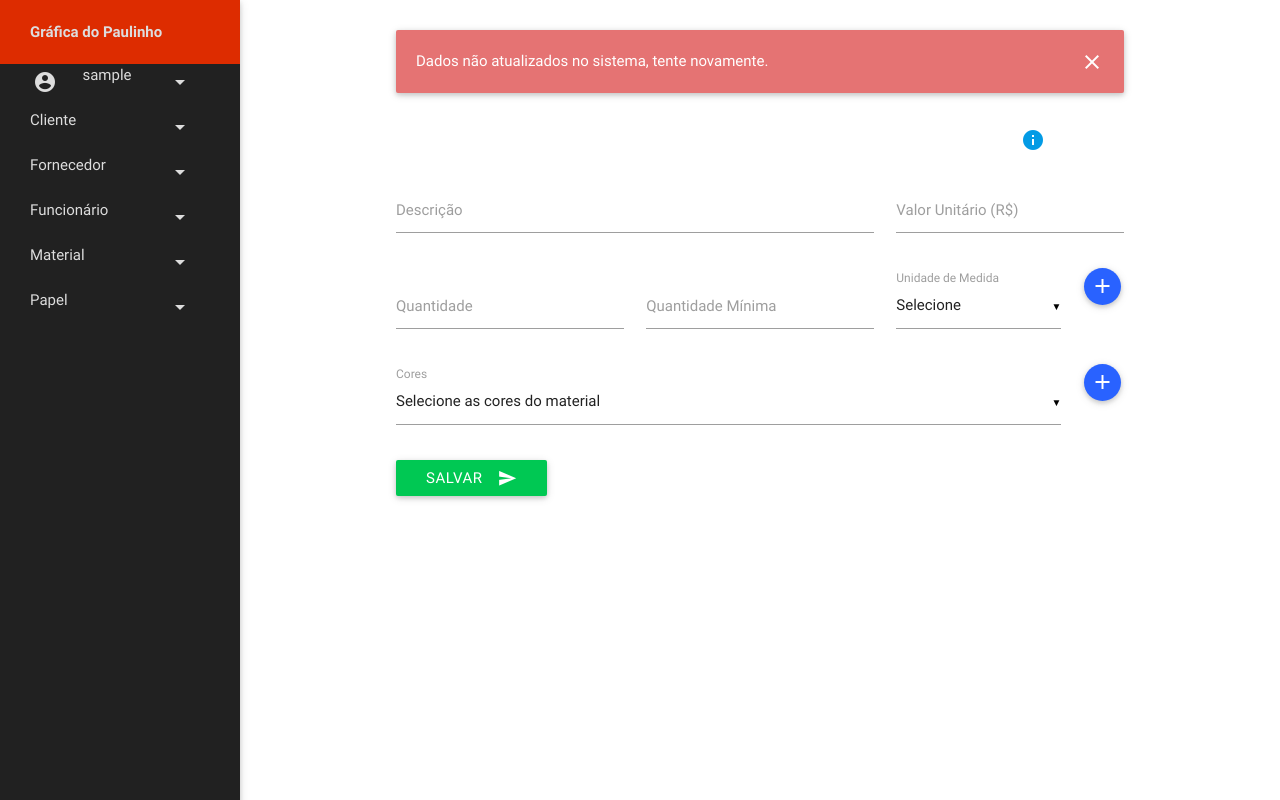
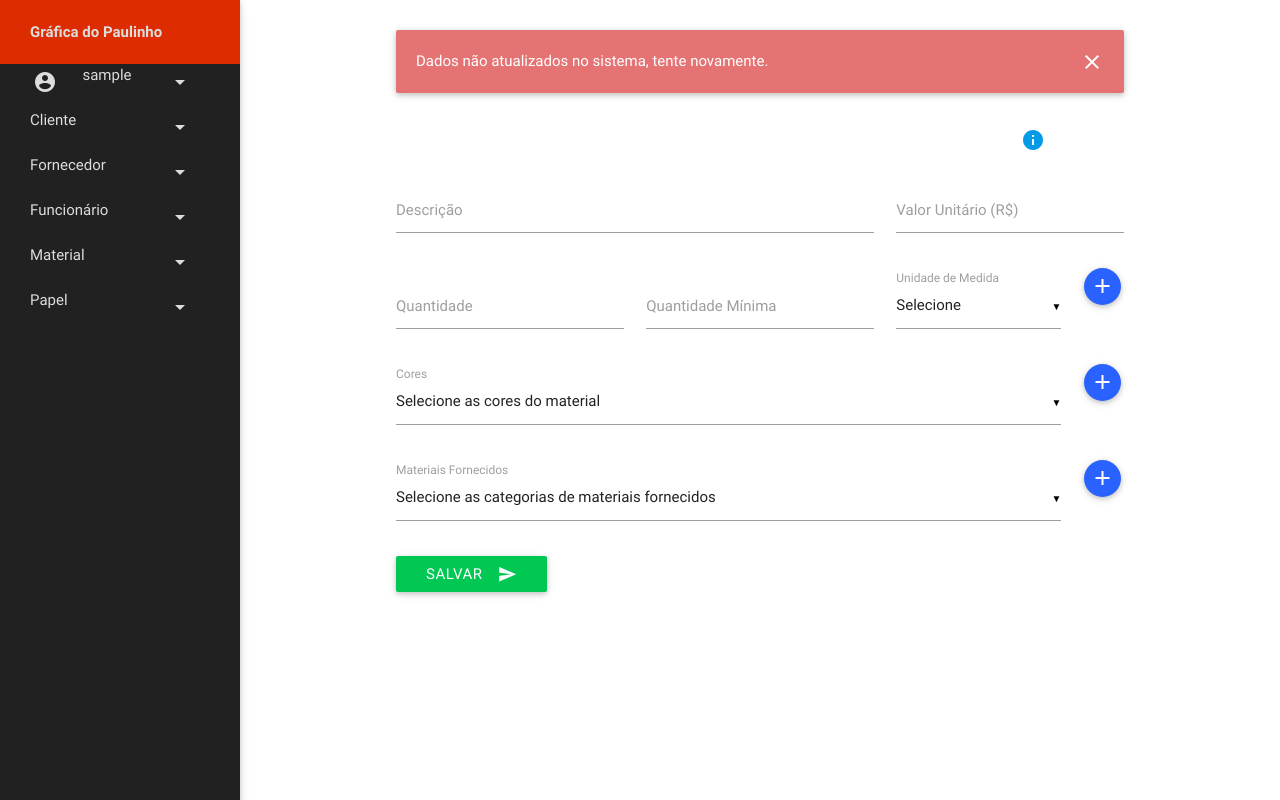
Before and after one commit to layonsonofre/sisgraf, a PHP site: page /incluirMaterial.php?at=no&tipo= in a window 1280 px wide. Run offline with PHP 8.4, Linux system fonts and the light colour scheme; the visitor is signed in with stand-in values (Sample User, id 1); data that the repository does not hold is empty.

Commit message:
Algumas correções nos cadastros

```diff
--- a/banco/ddl.sql
+++ b/banco/ddl.sql
@@ -561,3 +561,6 @@ ADD COLUMN `cidade` varchar(32) NOT NULL AFTER `estado`;
 
 ALTER TABLE `Pessoa`
 ADD COLUMN `orgaoExpedidor` varchar(9) NOT NULL AFTER `cidade`;
+
+ALTER TABLE `Categoria`
+CHANGE `Column_3` `descricao` varchar(60) NOT NULL;
--- a/incluirMaterial.php
+++ b/incluirMaterial.php
@@ -18,6 +18,7 @@ protegePagina(); // Chama a função que protege a página
             include 'modal/unidadeDeMedida.php';
             include 'modal/cor.php';
             include 'modal/gramatura.php';
+            include 'modal/categorias.php';
     	?>
         <div id="help" class="modal">
             <div class="modal-content">
@@ -164,6 +165,34 @@ protegePagina(); // Chama a função que protege a página
                                 <a id="incluirCor" href="#modalCor" class="waves-effect modal-trigger waves-light blue accent-4 btn-floating"><i class="material-icons left">add</i></a>
                             </div>
                         </div>
+                        <div id="categorias">
+                            <div class="row">
+                                <div class="input-field col s11">
+                                    <select id="categoria" name="categoria[]" multiple>
+                                        <option value="" disabled>Selecione as categorias de materiais fornecidos</option>
+                                    <?php
+                                    $sql = "select * from Categoria;";
+                                    $query = mysql_query($sql);
+                                    while($categorias = mysql_fetch_array($query, MYSQL_ASSOC)) {
+                                        echo "<option value='".$categorias['idCategoria']."' ";
+                                        if(isset($_GET['idPessoa'])) {
+                                            $sql2 = "select * from Categoria_Material where idCategoria=".$categorias['idCategoria']." and idMaterial=".$idMaterial.";";
+                                            $query2 = mysql_query($sql2);
+                                            if( mysql_num_rows($query2) == 1) {
+                                                echo "selected";
+                                            }
+                                        }
+                                        echo ">".$categorias['nome']." (" .$categorias['descricao'].")</option>";
+                                    }
+                                    ?>
+                                    </select>
+                                    <label>Materiais Fornecidos</label>
+                                </div>
+                                <div class="col s1">
+                                    <a id="incluirCategoria" href="#modalCategoria" class="waves-effect waves-light blue accent-4 btn-floating modal-trigger"><i class="material-icons left">add</i></a>
+                                </div>
+                            </div>
+                        </div>
                         <?php
                         if(isset($_GET['idMaterial']))
                             echo "<a class=\"btn waves-effect waves-light red accent-4\" name=\"exlcuir\" onclick=\"document.forms['excluir'].submit()\">Excluir<i class=\"material-icons right\">delete</i></a>";
--- /dev/null
+++ b/modal/categorias.php
@@ -0,0 +1,24 @@
+<div id="modalCategoria" class="modal">
+    <form class="col s12" role="form" method="POST" action="control/material.php">
+        <div class="modal-content">
+            <h4>Atualizar Categoria</h4>
+            <div class="row">
+                <div class="input-field col s4">
+                    <input name="nome" id="nome" type="text" class="validate">
+                    <label for="nome">Nome</label>
+                </div>
+                <div class="input-field col s8">
+                    <input name="descricao" id="descricao" type="text" class="validate">
+                    <label for="descricao">Descrição</label>
+                </div>
+            </div>
+        </div>
+        <div class="modal-footer">
+            <button class="modal-action btn waves-effect waves-light green accent-4" type="submit" name="salvar">Salvar<i class="material-icons right">send</i></button>
+            <a href="#" class=" modal-action modal-close waves-effect waves-green btn-flat">Cancelar</a>
+        </div>
+        <input type="hidden" name="acao" value="inserirCategoria">
+        <input type="hidden" name="tipo" value="">
+        <input type="hidden" name="redirecionar" value="">
+    </form>
+</div>
```
Also changed, not shown: control/material.php (+8 -0 lines), control/pessoa.php (+11 -7 lines), incluirPessoa.php (+16 -14 lines), 1 other file.
